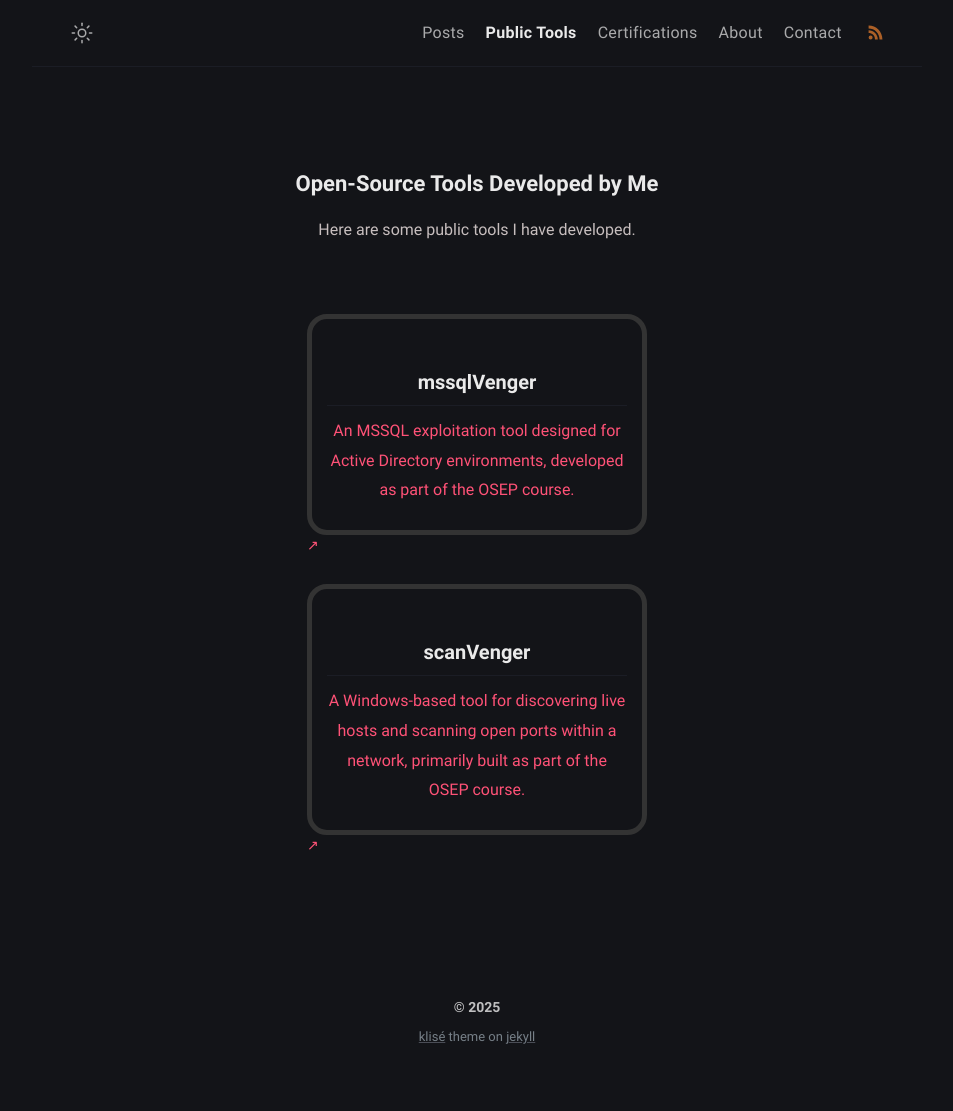
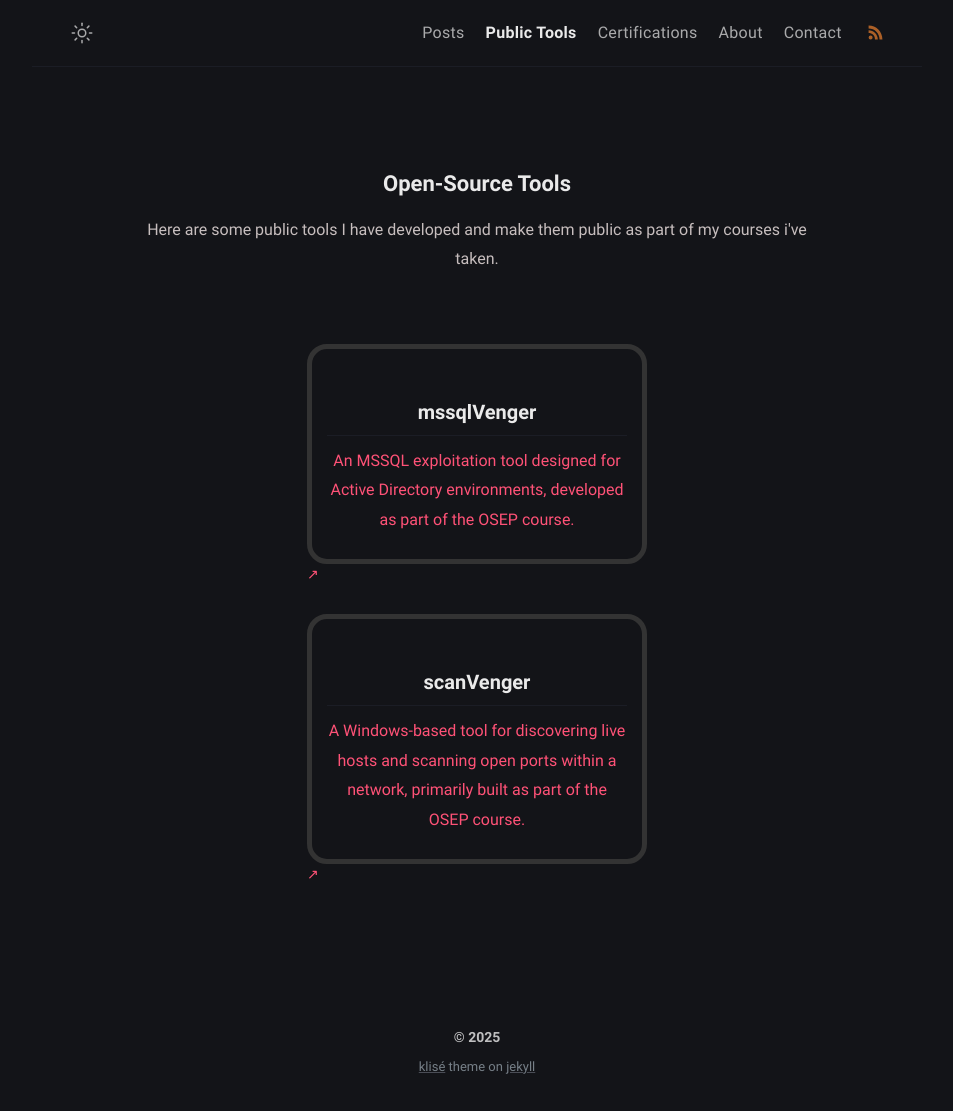
Before and after one commit to Extravenger/extravenger.github.io, a Jekyll site: the page built from pubtools.md, in a window 1280 px wide. Shown: the whole page, without its empty margins (163-1116 px from the left). Built offline with Jekyll 4.4.1, drawn with Linux system fonts in a browser that asks for light colours; before the commit the page ends 1081 px from its top, so only the background shows below that.

Commit message:
Update pubtools.md

```diff
--- a/pubtools.md
+++ b/pubtools.md
@@ -5,8 +5,8 @@
 ---
 
 <div style="text-align: center;">
-  <h2 class="tools-title">Open-Source Tools Developed by Me</h2>
-  <p class="tools-note">Here are some public tools I have developed.</p>
+  <h2 class="tools-title">Open-Source Tools</h2>
+  <p class="tools-note">Here are some public tools I have developed and make them public as part of my courses i've taken.</p>
 </div>
 <br>
 
```
